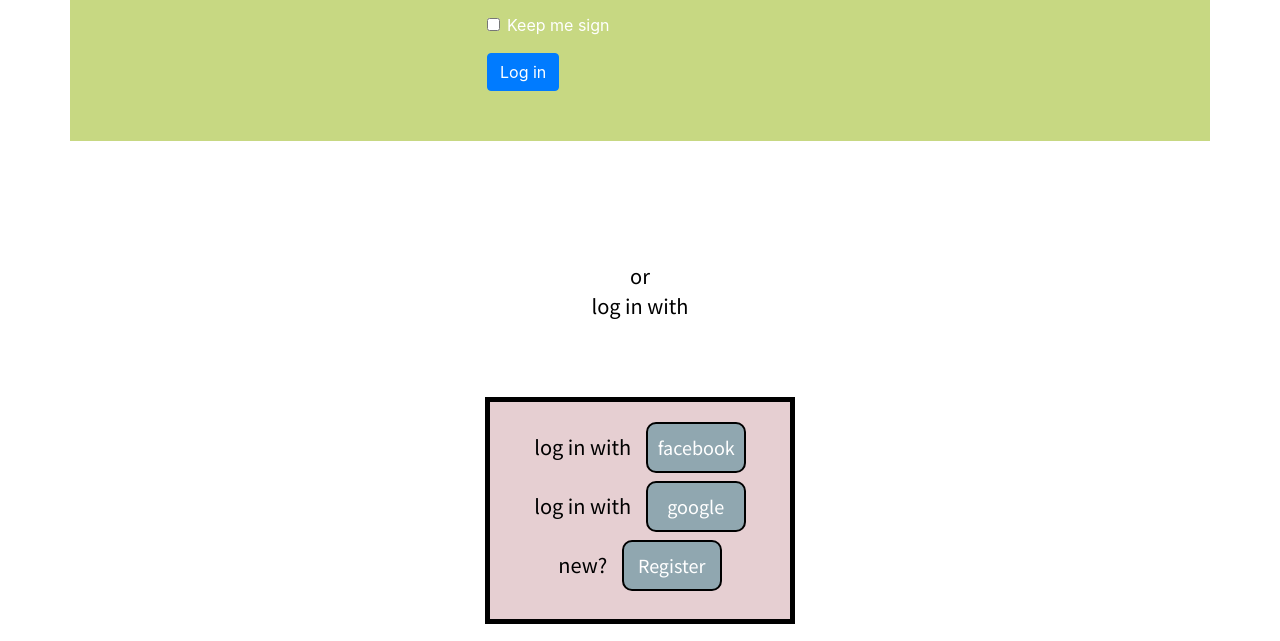
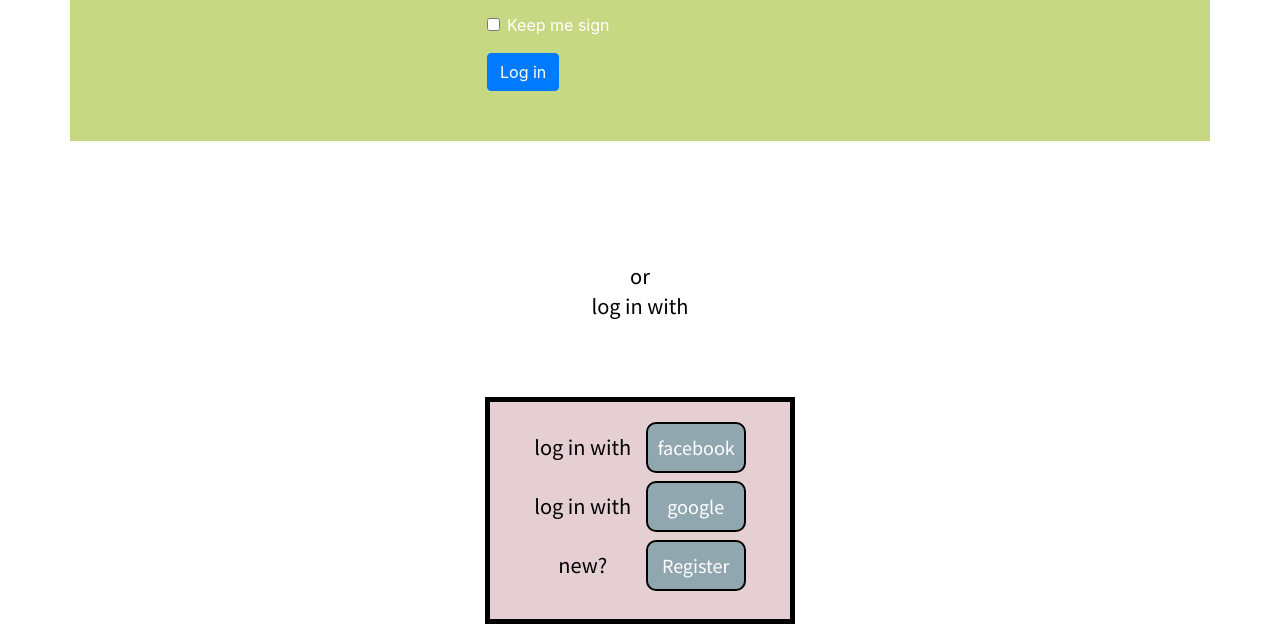
Before and after one commit to catitorres/roomatesAroundTheWorld, a website: page logIn/logIn.html in a window 1280 px wide. Shown: the part 946-1587 px from the top of the page. Drawn offline with nearby package versions, Linux system fonts and the light colour scheme.

Commit message:
alineando boton

```diff
--- a/logIn/logIn.html
+++ b/logIn/logIn.html
@@ -79,7 +79,7 @@
 	    			<a href="../index.html"><input type="button" value="google" class="botonRedes"></a>
 				    </label> <br>
 				    <label for="register">new?
-	    			<a href="../register/register.html"><input type="button" value="Register" class="botonRedes"></a>
+	    			<a href="../register/register.html"><input type="button" value="Register" class="botonRedesNew"></a>
 				    </label>
 				</form>
 			</div>
--- a/scss/_tamanios.scss
+++ b/scss/_tamanios.scss
@@ -22,6 +22,11 @@
 	border-radius: 10px;
 	margin-left: 10px;
 }
+.botonRedesNew{
+	@extend .botonRedes;
+	position: relative;
+	left: 24px;
+}
 .botonEnviar{
     @extend .botonRedes;
     margin-left: 0px;
```
Also changed, not shown: css/style.css.
